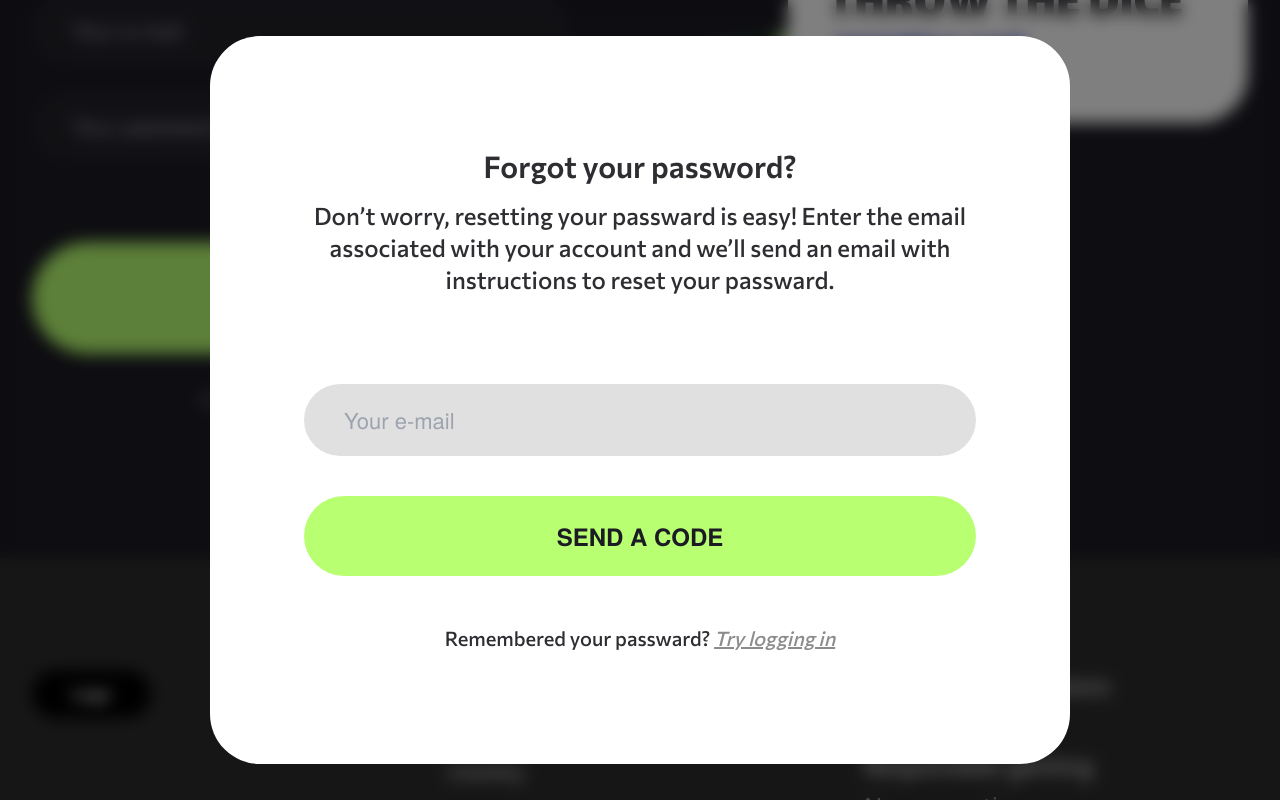
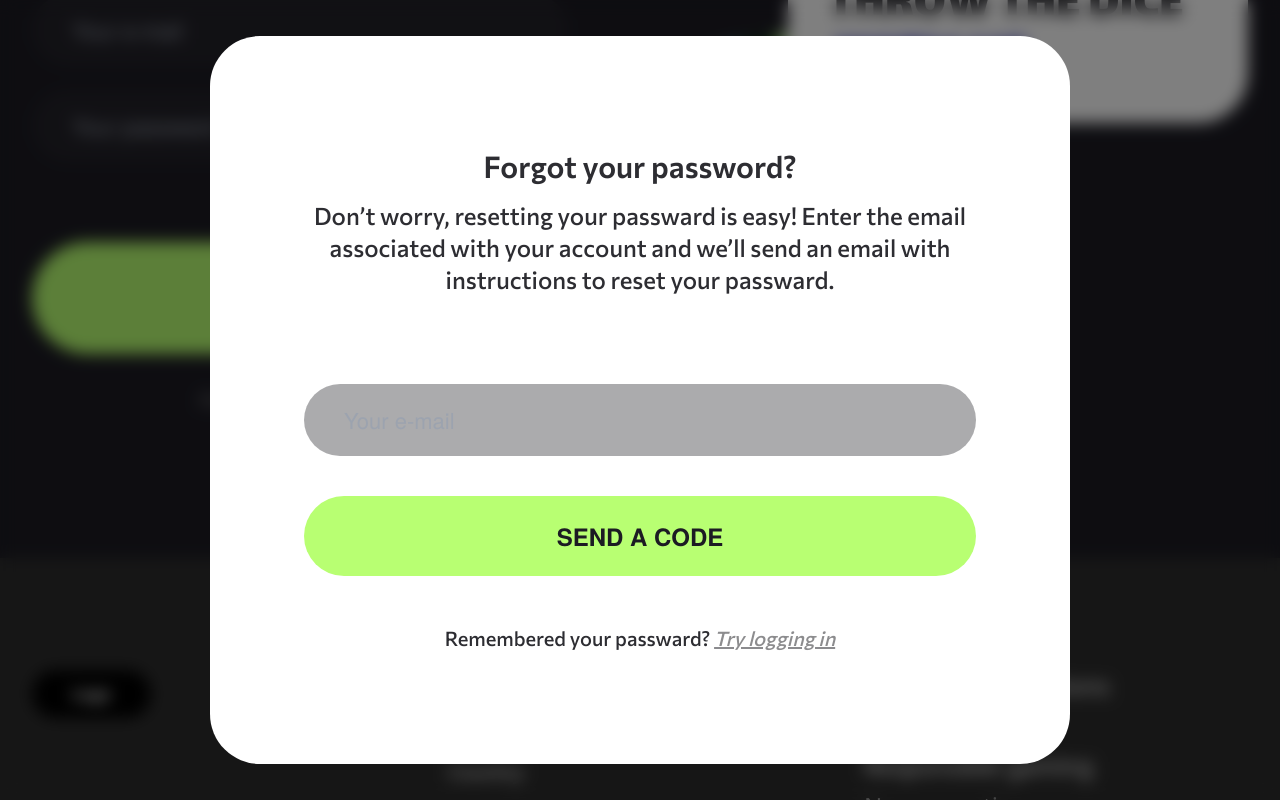
Before and after one commit to DrusJs/oracel, a React (Vite) app: page /signin in a window 1280 px wide. Both pictures are taken after a click on the element "Forgot your passward?". Shown: the part 470-1270 px from the top of the page. Built offline with nearby package versions, Linux system fonts and the light colour scheme.

Commit message:
fix input color

```diff
--- a/src/components/pages/SignInPage.tsx
+++ b/src/components/pages/SignInPage.tsx
@@ -48,7 +48,7 @@ export default function SignInPage() {
                     <p className="font-body md:text-2xl text-base font-medium md:text-center text-gray-secondary mt-4 max-w-[700px]">Don’t worry, resetting your passward is easy!
                     Enter the email associated with your account and we’ll send an email with instructions to reset your passward.</p>
                     <form className="flex flex-col w-full lg:max-w-2xl md:mt-12 mt-8">
-                        <input type="email" name="email-input" id="email-input" className="outline-transparent w-full font-display md:text-[22px] text-base text-white py-6 md:px-10 px-6 bg-input-dark rounded-full mt-10" placeholder="Your e-mail" />
+                        <input type="email" name="email-input" id="email-input" className="outline-transparent w-full font-display md:text-[22px] text-base text-white py-6 md:px-10 px-6 bg-input rounded-full mt-10" placeholder="Your e-mail" />
                         <button className="w-full bg-green text-dark md:text-2xl text-lg font-display md:py-6 py-6 mt-10 flex items-center justify-center font-bold rounded-full uppercase">
                             SEND A CODE
                         </button>
```
